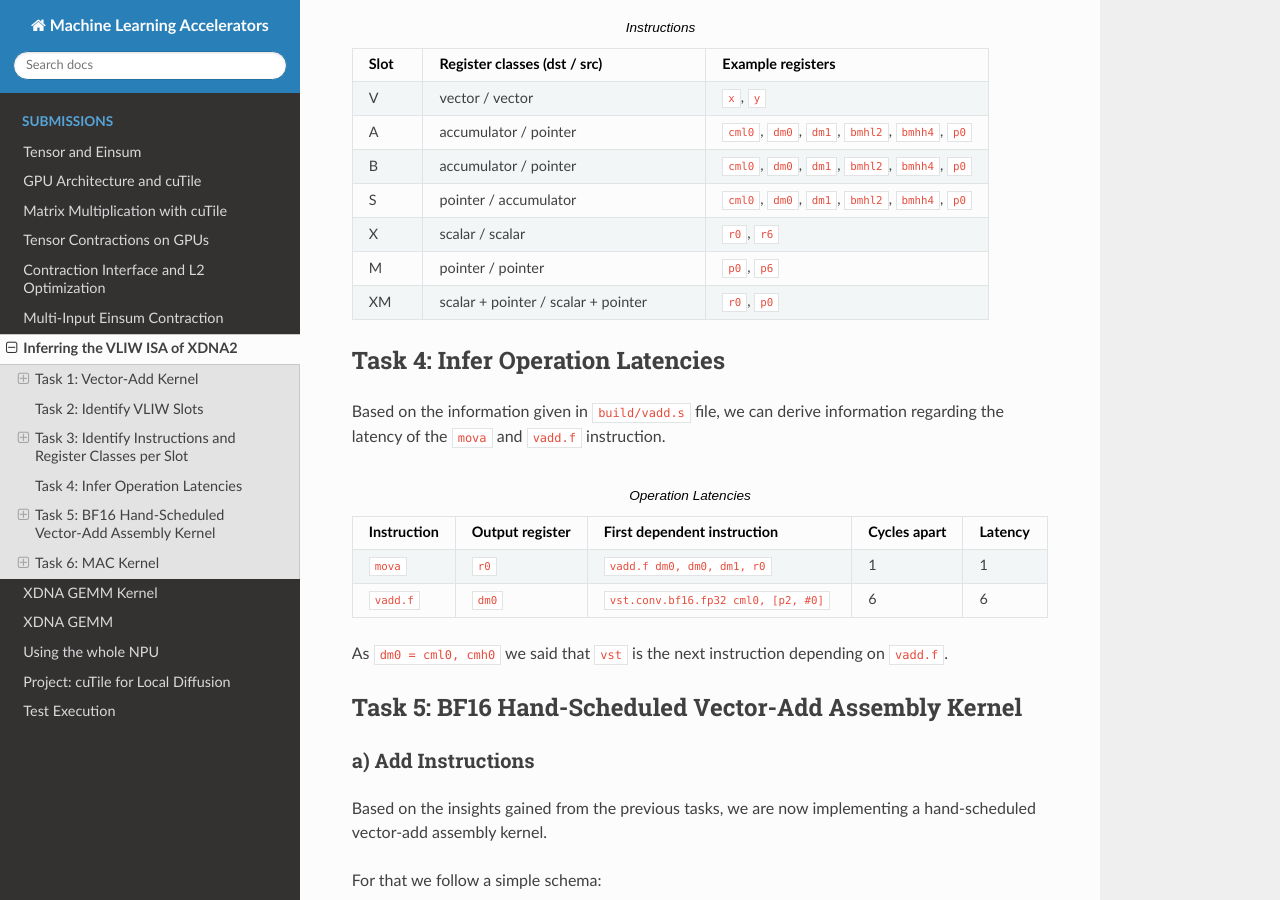
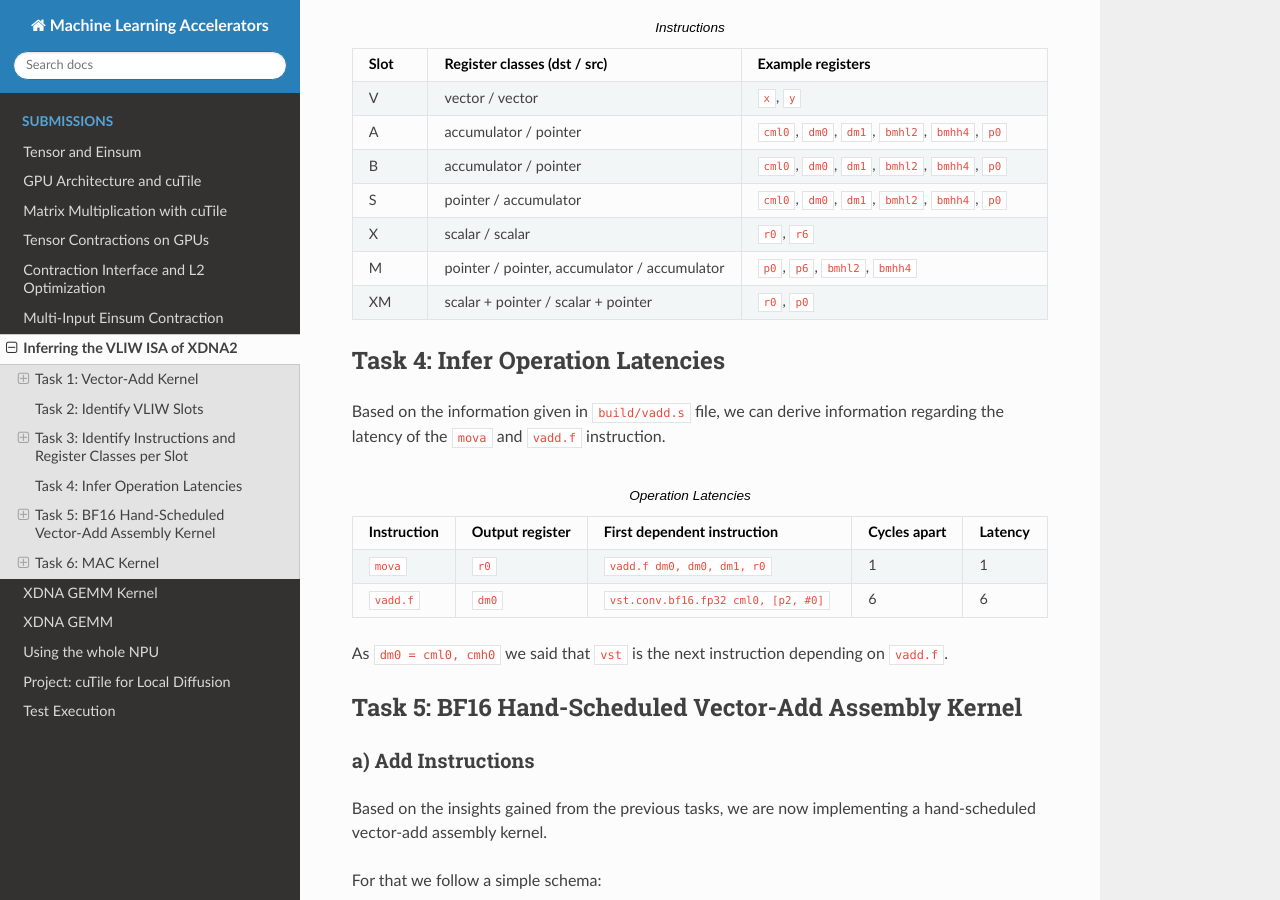
Before and after one commit to Shad00Z/machine-learning-accelerators, a Sphinx documentation site: the page built from docs/source/submissions/07_xdna2.rst, in a window 1280 px wide and 900 px high, scrolled down 3657 px. Built offline with Sphinx 7.4.7 and the Read the Docs theme 3.1.0, drawn with Linux system fonts in a browser that asks for light colours.

Commit message:
fix: assignment 7

```diff
--- a/docs/source/submissions/07_xdna2.rst
+++ b/docs/source/submissions/07_xdna2.rst
@@ -143,7 +143,7 @@ For instructions where there is no direct indication, we thought about the most
        | ``x1`` destination vector register
        | ``[p1, #0]`` pointer register and byte offset
    * - ``vmov bmhl2, bmhh4``
-     - V
+     - M
      - | ``vmov`` vector move
        | ``bmhl2`` destination acc register (lower half)
        | ``bmhh4`` source acc register (upper half)
@@ -212,8 +212,8 @@ Hints:
      - scalar / scalar
      - ``r0``, ``r6``
    * - M
-     - pointer / pointer
-     - ``p0``, ``p6``
+     - pointer / pointer, accumulator / accumulator
+     - ``p0``, ``p6``, ``bmhl2``, ``bmhh4``
    * - XM
      - scalar + pointer / scalar + pointer
      - ``r0``, ``p0``
```
